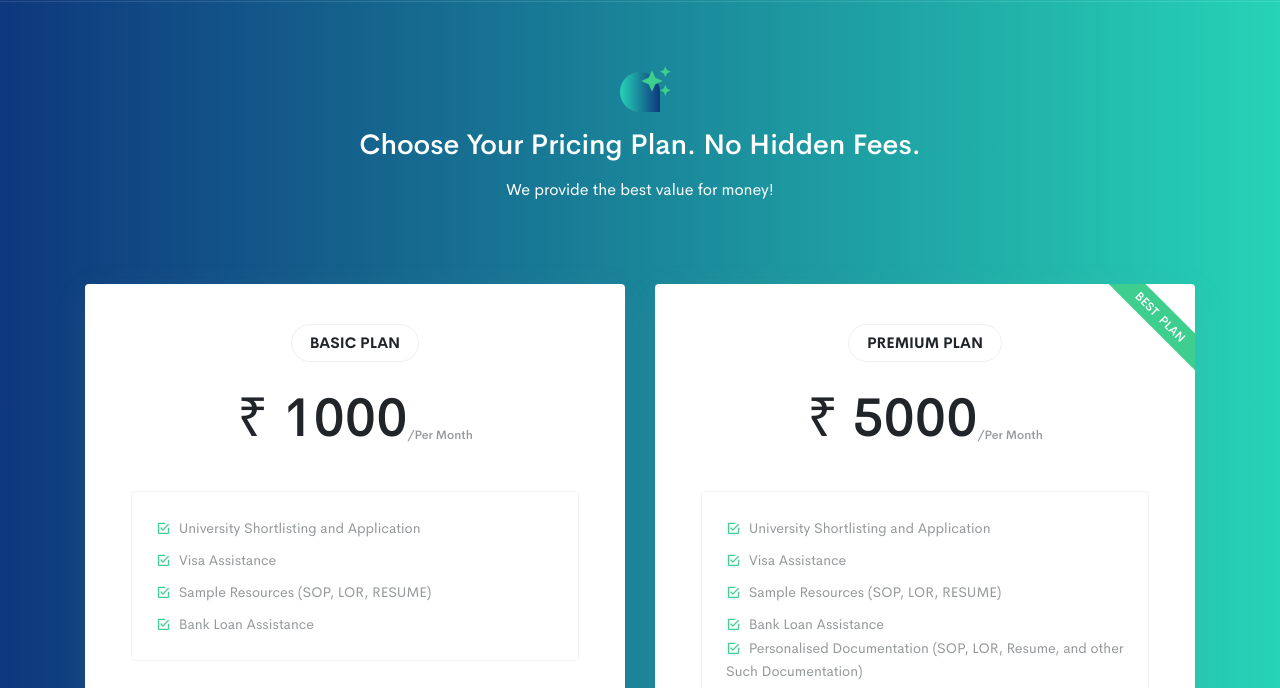
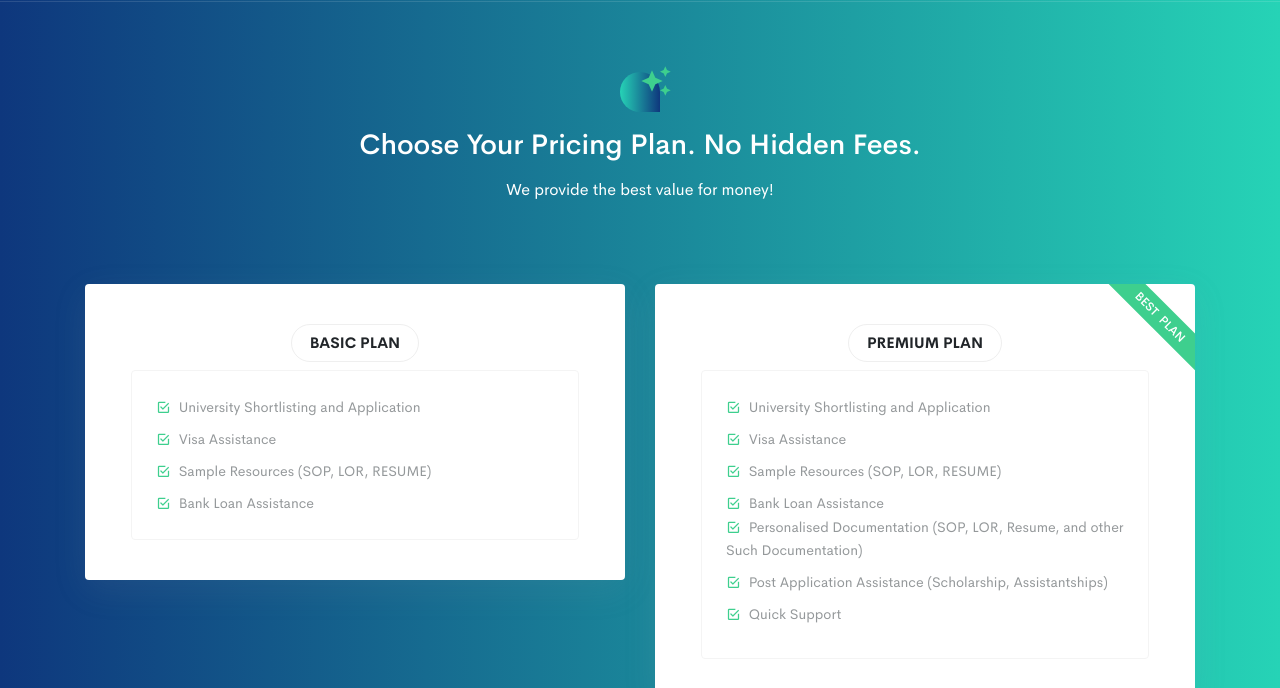
Before and after one commit to skill-geek/skill-geek.github.io, a plain HTML site: page plans.html in a window 1280 px wide. Shown: the part 108-796 px from the top of the page. Drawn offline with Linux system fonts and the light colour scheme.

Commit message:
Plans page updated

```diff
--- a/plans.html
+++ b/plans.html
@@ -86,9 +86,9 @@
                     <div class="price_name">
                         <p class="mb-0 font-weight-bold text-uppercase">Basic Plan</p>
                     </div>
-                    <div class="plan_price pb-4 mt-4">
+                    <!--<div class="plan_price pb-4 mt-4">
                         <h1 class="font-weight-bold">₹ 1000<sub class="text-muted">/Per Month</sub></h1>
-                    </div>
+                    </div>-->
                     <div class="price_features rounded text-left p-4 mt-2 text-muted">
                         <p><i class="mdi mdi-checkbox-marked-outline text-custom mr-1"></i> University Shortlisting and Application</p>
                         <p><i class="mdi mdi-checkbox-marked-outline text-custom mr-1"></i> Visa Assistance</p>
@@ -108,9 +108,9 @@
                     <div class="price_name">
                         <p class="mb-0 font-weight-bold text-uppercase">Premium Plan</p>
                     </div>
-                    <div class="plan_price pb-4 mt-4">
+                    <!--<div class="plan_price pb-4 mt-4">
                         <h1 class="font-weight-bold">₹ 5000<sub class="text-muted">/Per Month</sub></h1>
-                    </div>
+                    </div>-->
                     <div class="price_features rounded text-left p-4 mt-2 text-muted">
                         <p><i class="mdi mdi-checkbox-marked-outline text-custom mr-1"></i> University Shortlisting and Application</p>
                         <p><i class="mdi mdi-checkbox-marked-outline text-custom mr-1"></i> Visa Assistance</p>
```
